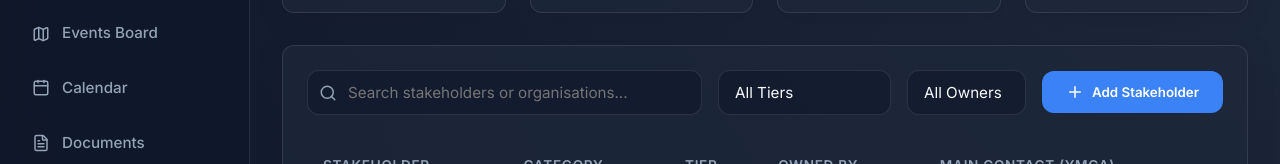
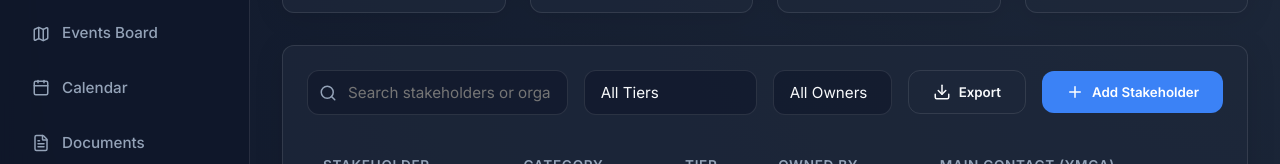
Before and after one commit to ymcatrinitymarketing/stakeholder-crm, a Next.js app: page / in a window 1280 px wide. Shown: the part 239-403 px from the top of the page. Built offline with nearby package versions, Linux system fonts and the light colour scheme; no server answers.

Commit message:
Add export to CSV functionality

```diff
--- a/src/app/page.js
+++ b/src/app/page.js
@@ -3,7 +3,7 @@
 import { useState, useEffect, useMemo } from 'react';
 import StakeholderModal from '@/components/StakeholderModal';
 import EditStakeholderModal from '@/components/EditStakeholderModal';
-import { Users, Filter, Search, ShieldCheck, Plus } from 'lucide-react';
+import { Users, Filter, Search, ShieldCheck, Plus, Download } from 'lucide-react';
 
 export default function Dashboard() {
   const [stakeholders, setStakeholders] = useState([]);
@@ -53,6 +53,42 @@ export default function Dashboard() {
       return matchesSearch && matchesTier && matchesOwner;
     });
   }, [stakeholders, search, tierFilter, ownerFilter]);
+
+  const handleExport = () => {
+    const headers = ['Stakeholder Name', 'Organisation', 'Role', 'Category', 'Tier', 'Owned By', 'Main Contact (YMCA)', 'Focus Areas', 'Contact Details'];
+
+    const escapeCsv = (str) => {
+      if (str == null) return '';
+      const stringified = String(str);
+      if (stringified.includes(',') || stringified.includes('"') || stringified.includes('\n')) {
+        return `"${stringified.replace(/"/g, '""')}"`;
+      }
+      return stringified;
+    };
+
+    const rows = filteredData.map(s => [
+      escapeCsv(s.name),
+      escapeCsv(s.organisation),
+      escapeCsv(s.role),
+      escapeCsv(s.category),
+      escapeCsv(s.tier),
+      escapeCsv(s.owned_by),
+      escapeCsv(s.main_contact),
+      escapeCsv(s.focus_areas),
+      escapeCsv(s.contact_details)
+    ]);
+
+    const csvContent = [headers.join(','), ...rows.map(r => r.join(','))].join('\n');
+
+    const blob = new Blob([csvContent], { type: 'text/csv;charset=utf-8;' });
+    const url = URL.createObjectURL(blob);
+    const link = document.createElement('a');
+    link.setAttribute('href', url);
+    link.setAttribute('download', `Stakeholders_Export_${new Date().toISOString().split('T')[0]}.csv`);
+    document.body.appendChild(link);
+    link.click();
+    document.body.removeChild(link);
+  };
 
   const stats = useMemo(() => {
     return {
@@ -121,6 +157,9 @@ export default function Dashboard() {
               <option value="Ian">Ian</option>
               <option value="Ryan">Ryan</option>
             </select>
+            <button className="btn btn-outline" style={{display: 'flex', alignItems: 'center', gap: '0.5rem'}} onClick={handleExport}>
+              <Download size={18} /> Export
+            </button>
             <button className="btn btn-primary" style={{display: 'flex', alignItems: 'center', gap: '0.5rem'}} onClick={() => setIsEditModalOpen(true)}>
               <Plus size={18} /> Add Stakeholder
             </button>
```
